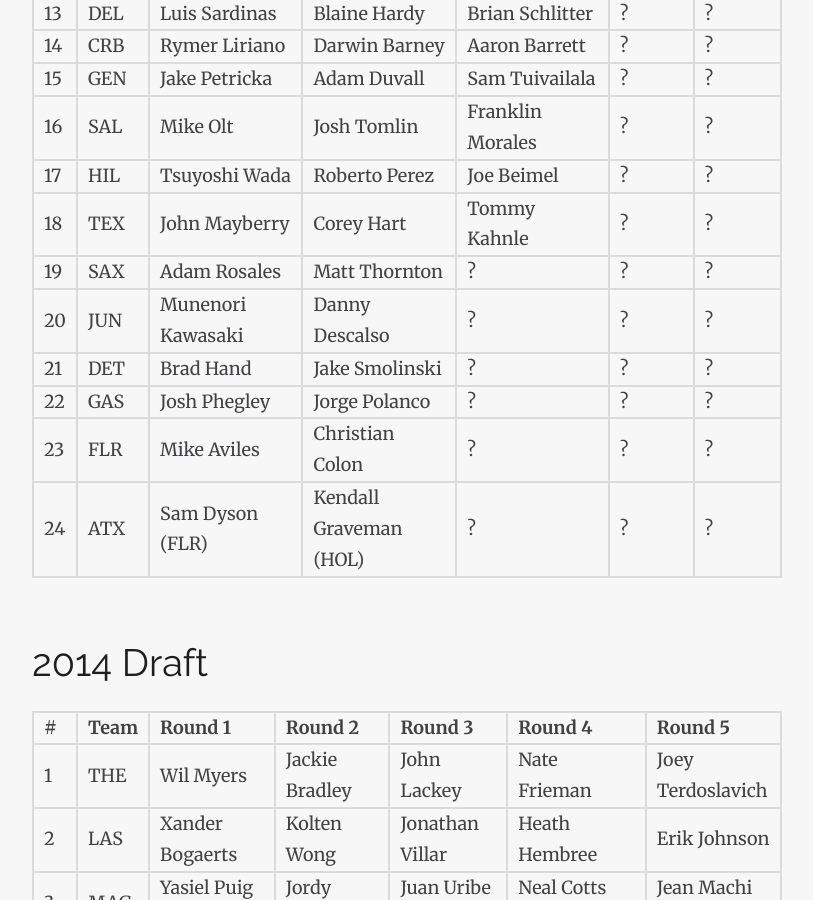
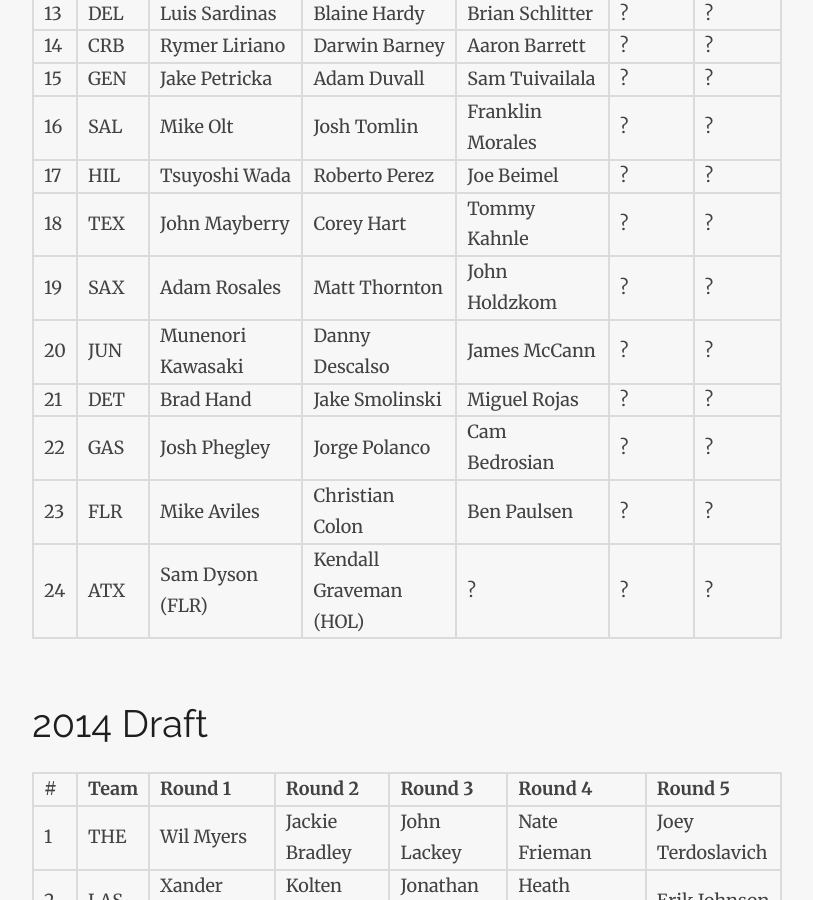
Before and after one commit to ADML1/adml1.github.io, a Jekyll site: the page built from draft.md, in a window 1280 px wide and 900 px high, scrolled down 3371 px. Shown: the whole window, without its empty margins (233-1046 px from the left). Built offline with Jekyll 4.4.1, drawn with Linux system fonts in a browser that asks for light colours; nearby versions of some CDN libraries.

Commit message:
Update draft picks

```diff
--- a/draft.md
+++ b/draft.md
@@ -58,11 +58,11 @@ imagefeature: hof.jpg
 16 | SAL | Mike Olt | Josh Tomlin | Franklin Morales | ? | ?
 17 | HIL | Tsuyoshi Wada | Roberto Perez | Joe Beimel | ? | ?
 18 | TEX | John Mayberry | Corey Hart | Tommy Kahnle | ? | ?
-19 | SAX | Adam Rosales | Matt Thornton | ? | ? | ?
-20 | JUN | Munenori Kawasaki | Danny Descalso | ? | ? | ?
-21 | DET | Brad Hand | Jake Smolinski | ? | ? | ?
-22 | GAS | Josh Phegley | Jorge Polanco | ? | ? | ?
-23 | FLR | Mike Aviles | Christian Colon | ? | ? | ?
+19 | SAX | Adam Rosales | Matt Thornton | John Holdzkom | ? | ?
+20 | JUN | Munenori Kawasaki | Danny Descalso | James McCann | ? | ?
+21 | DET | Brad Hand | Jake Smolinski | Miguel Rojas | ? | ?
+22 | GAS | Josh Phegley | Jorge Polanco | Cam Bedrosian | ? | ?
+23 | FLR | Mike Aviles | Christian Colon | Ben Paulsen | ? | ?
 24 | ATX | Sam Dyson (FLR) | Kendall Graveman (HOL) | ? | ? | ?
 
 <br>
```
